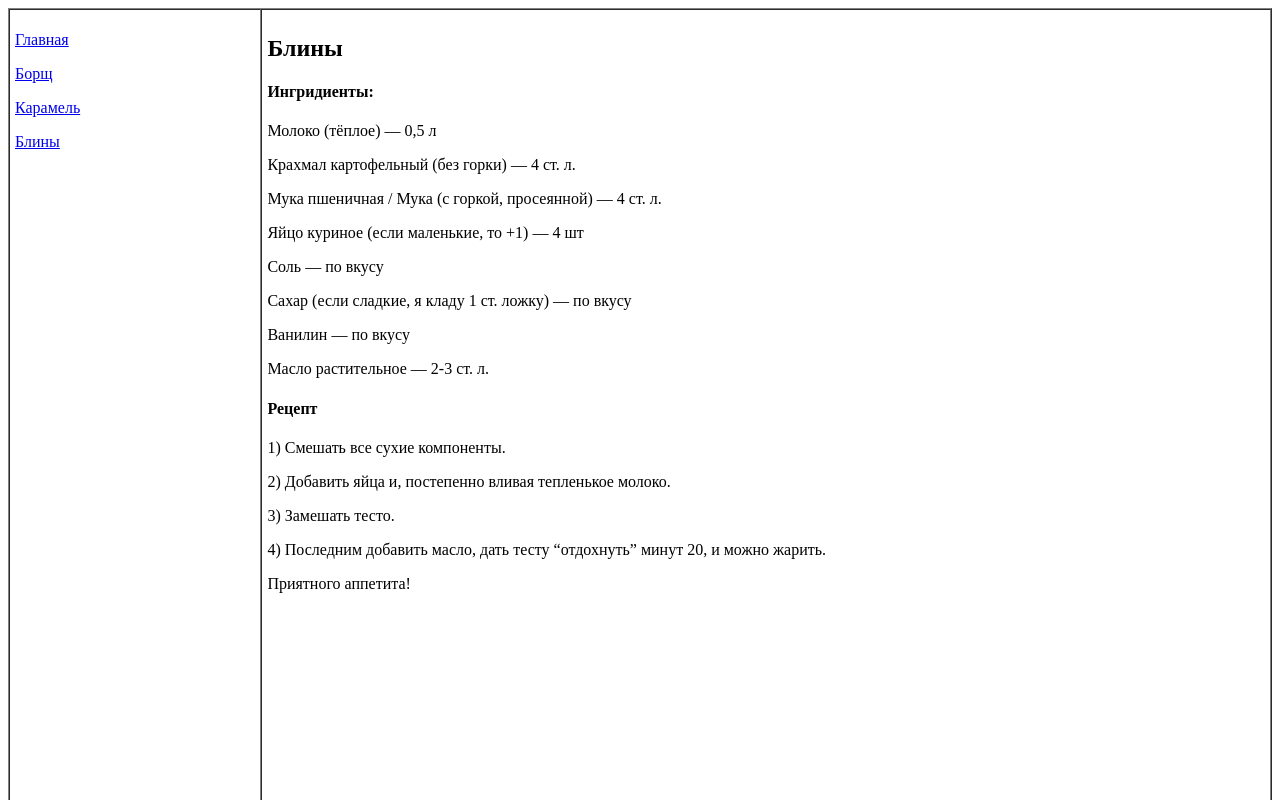
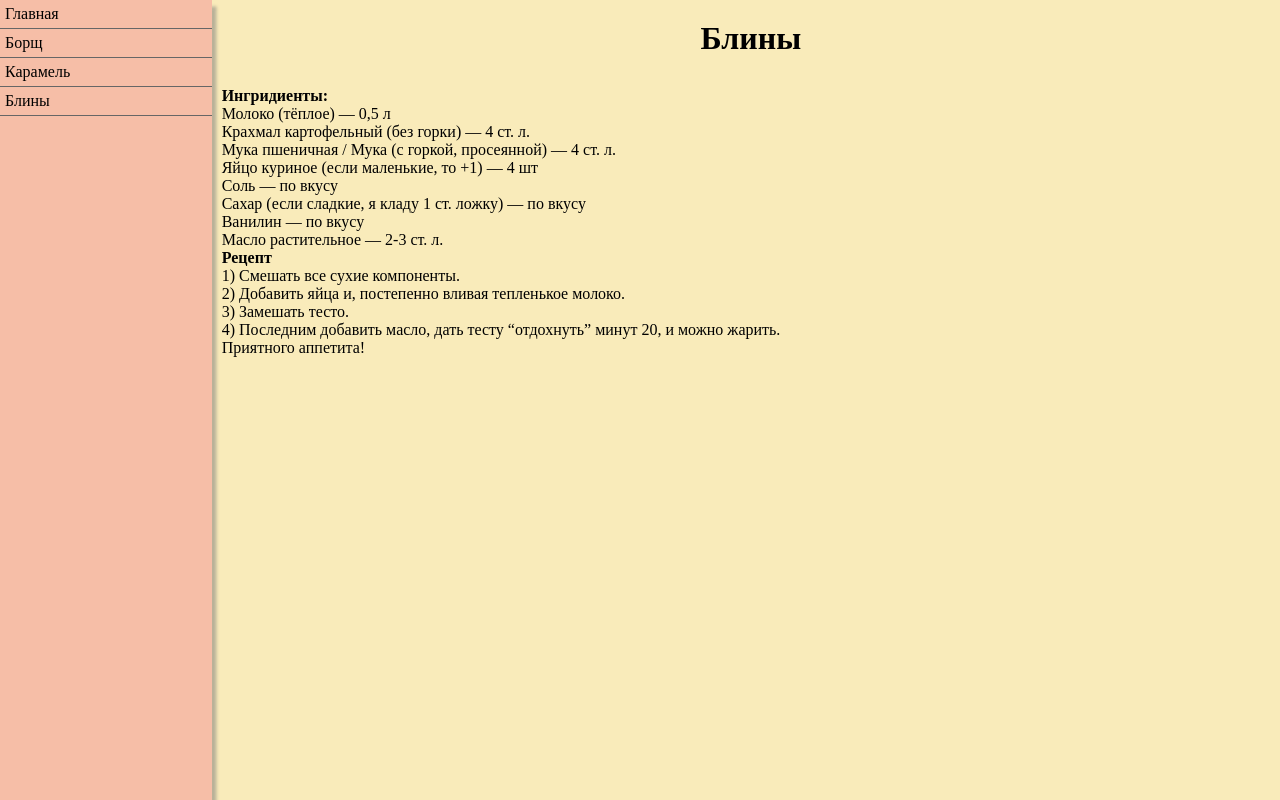
Before and after one commit to alex-loktev/webLabs, a plain HTML site: page templates/Pancakes.html in a window 1280 px wide. Shown: the top 800 px of the page. Drawn offline with Linux system fonts and the light colour scheme.

Commit message:
Added secon lab

```diff
--- /dev/null
+++ b/static/style.css
@@ -0,0 +1,63 @@
+.toolbar {
+    background-color: #f6bea7;
+    width: 20%;
+    height: 100%;
+    float: left;
+    box-shadow: 0.3em 0.4em 3px rgba(122, 122, 122, 0.5);
+    margin-right: 10px;
+}
+
+.container {
+    height: 100%;
+    display: flex;
+}
+
+.main {
+    float: right;
+    width: 100%;
+}
+
+.header {
+    text-align: center;
+    margin-top: 20px;
+}
+
+.body {
+    text-align: left;
+    margin-top: 30px;
+}
+
+* {
+    padding: 0;
+    margin: 0;
+    border: 0;
+}
+
+*, *:before, *:after {
+    -moz-box-sizing: border-box;
+    -webkit-box-sizing: border-box;
+    box-sizing: border-box;
+}
+
+body {
+    height: 1500px;
+    background-color: #f9ebba;
+}
+
+#navbar {
+    margin: 0;
+    padding: 0;
+    list-style-type: none;
+    width: 100%;
+}
+
+#navbar li {
+    border-bottom: 1px solid #666;
+}
+
+#navbar a {
+    color: black;
+    padding: 5px;
+    text-decoration: none;
+    display: block;
+}
--- a/templates/Pancakes.html
+++ b/templates/Pancakes.html
@@ -3,18 +3,23 @@
 <head>
     <meta charset="UTF-8">
     <title>Кулинарные рецепты</title>
+    <link rel="stylesheet" href="../static/style.css">
 </head>
 <body>
-<table width="100%" height="900px" border="1" cellspacing="0" cellpadding="5">
-    <tr>
-        <td width="20%" valign="top" id="tolbar">
-            <p><a href="Home.html">Главная</a></p>
-            <p><a href="borsh.html">Борщ</a></p>
-            <p><a href="Caramel.html">Карамель</a></p>
-            <p><a href="Pancakes.html">Блины</a></p>
-        </td>
-        <td width="80%" valign="top">
-            <h2 align="left">Блины</h2>
+<div class="container">
+    <div class="toolbar">
+        <ul id="navbar">
+            <li><a href="Home.html">Главная</a></li>
+            <li><a href="borsh.html">Борщ</a></li>
+            <li><a href="Caramel.html">Карамель</a></li>
+            <li><a href="Pancakes.html">Блины</a></li>
+        </ul>
+    </div>
+    <div class="main">
+        <div class="header">
+            <h1>Блины</h1>
+        </div>
+        <div class="body">
             <p>
             <h4>Ингридиенты:</h4>
 
@@ -35,6 +40,22 @@
             <p>3) Замешать тесто.</p>
             <p>4) Последним добавить масло, дать тесту “отдохнуть” минут 20, и можно жарить. </p>
             <p>Приятного аппетита!</p>
+            </p>
+        </div>
+    </div>
+</div>
+<table width="100%" height="900px" border="1" cellspacing="0" cellpadding="5">
+    <tr>
+        <td width="20%" valign="top" id="tolbar">
+            <p><a href="Home.html">Главная</a></p>
+            <p><a href="borsh.html">Борщ</a></p>
+            <p><a href="Caramel.html">Карамель</a></p>
+            <p><a href="Pancakes.html">Блины</a></p>
+        </td>
+        <td width="80%" valign="top">
+            <h2 align="left">Блины</h2>
+            <p>
+
         </td>
     </tr>
 </table>
```
Also changed, not shown: templates/Caramel.html (+20 -13 lines), templates/Home.html (+19 -14 lines), templates/borsh.html (+31 -11 lines).
